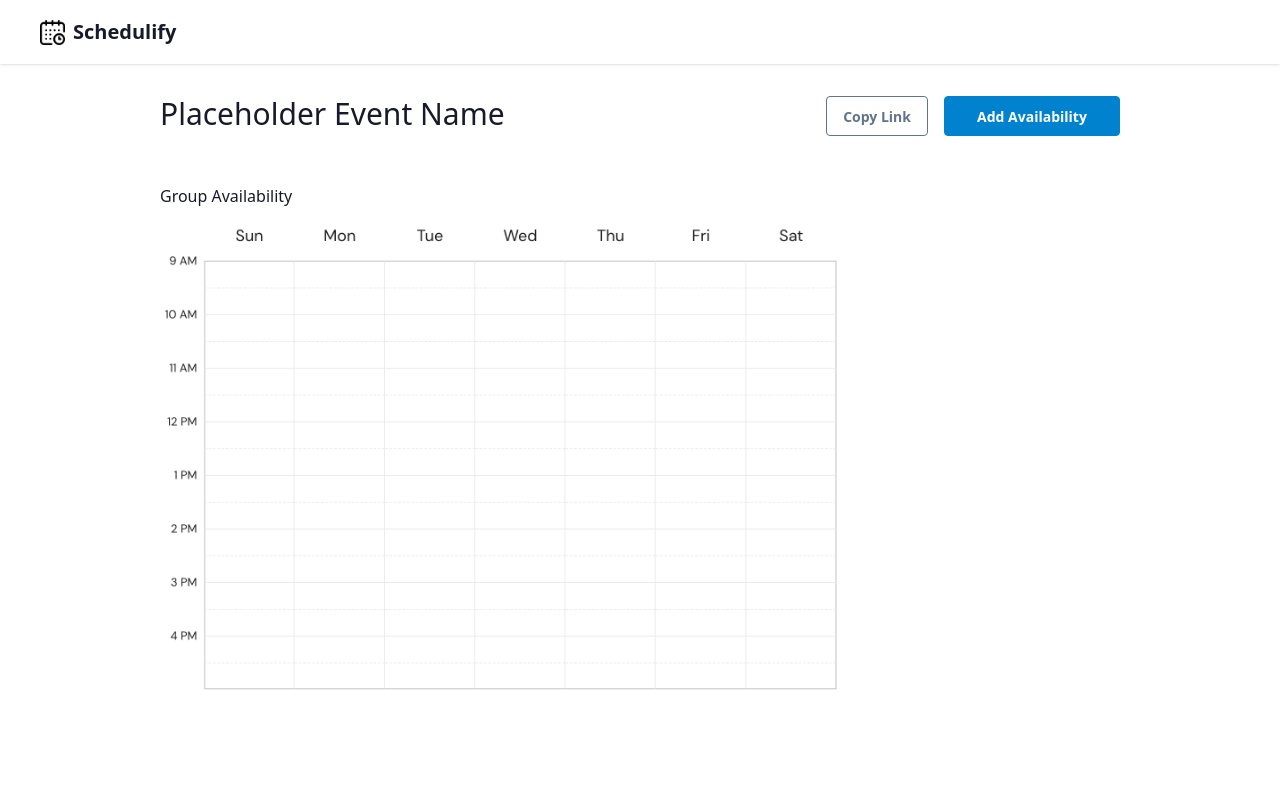
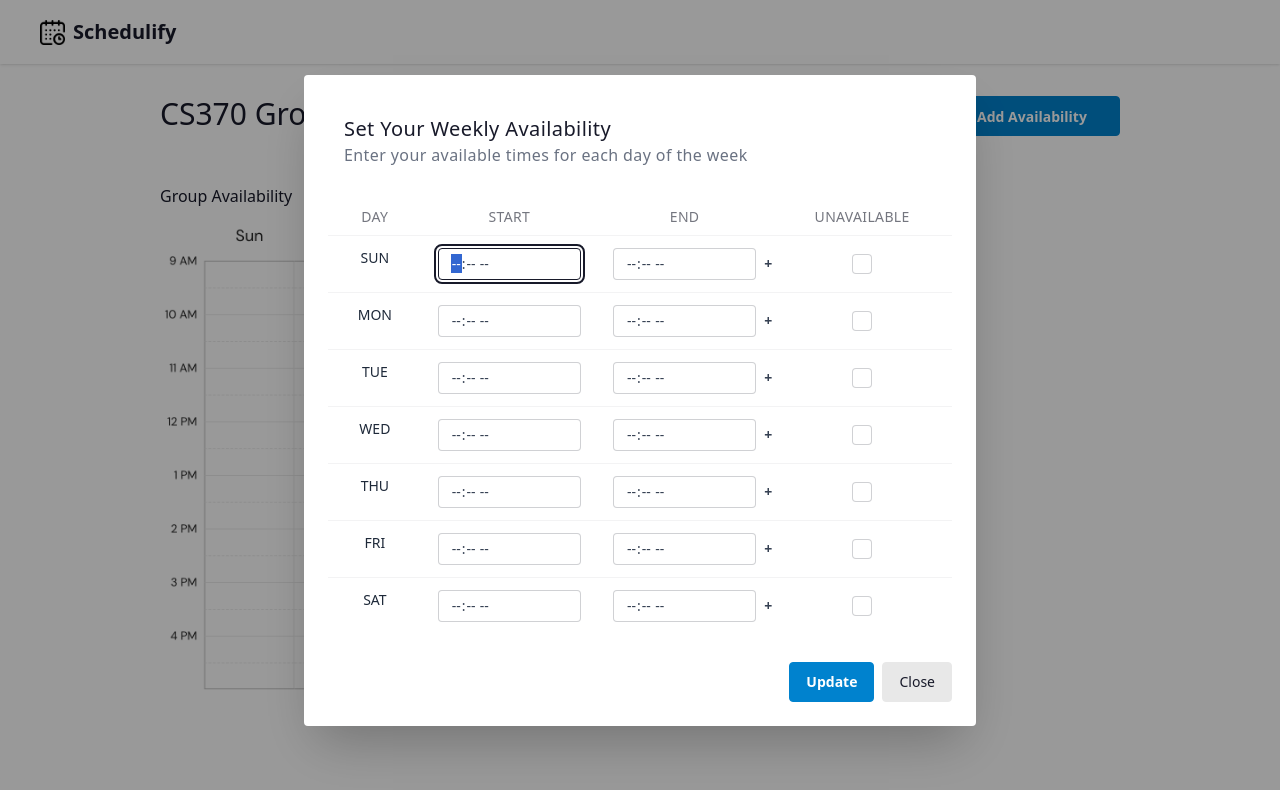
Before and after one commit to prasen-shakya/Schedulify, a React (Vite) app in the folder frontend/: page /event/1 in a window 1280 px wide. Both pictures are taken after a click on the button "Add Availability". Shown: the top 790 px of the page. Built offline with nearby package versions, Linux system fonts and the light colour scheme; the HTML template or start-up script is replaced by a standard one.

Commit message:
Create the availability modal

```diff
--- /dev/null
+++ b/frontend/src/components/event-page/AvailabilityModal.jsx
@@ -0,0 +1,256 @@
+import { useEffect, useState } from "react";
+
+// AvailabilityModal component for setting weekly availability
+const AvailabilityModal = () => {
+  // Days of the week
+  const days = ["SUN", "MON", "TUE", "WED", "THU", "FRI", "SAT"];
+
+  // Initialize availabity variable
+  const [availability, setAvailability] = useState(
+    days.reduce((acc, day) => {
+      acc[day] = { times: [{ start: "", end: "" }], unavailable: false };
+      return acc;
+    }, {}),
+  );
+
+  const [error, setError] = useState("");
+
+  useEffect(() => {
+    console.log("Updated availability:", availability);
+  }, [availability]);
+
+  function addAvailabilityToDay(day) {
+    setAvailability((prev) => ({
+      ...prev,
+      [day]: {
+        ...prev[day],
+        times: [...prev[day].times, { start: "", end: "" }],
+      },
+    }));
+  }
+
+  function removeAvailabilityFromDay(day) {
+    setAvailability((prev) => {
+      return {
+        ...prev,
+        [day]: {
+          ...prev[day],
+          times: prev[day].times.slice(0, -1),
+        },
+      };
+    });
+  }
+
+  function updateAvailability(day, index, field, value) {
+    const startTime = availability[day].times[index].start;
+    const endTime = availability[day].times[index].end;
+
+    // Helper to reset invalid value
+    const resetField = (message) => {
+      setError(message);
+      setAvailability((prev) => {
+        const updatedTimes = [...prev[day].times];
+        updatedTimes[index][field] = "";
+        return {
+          ...prev,
+          [day]: { ...prev[day], times: updatedTimes },
+        };
+      });
+    };
+
+    // Validation
+    if (field === "start" && endTime && value >= endTime) {
+      return resetField("Start time must be before end time.");
+    }
+    if (field === "end" && startTime && value <= startTime) {
+      return resetField("End time must be after start time.");
+    }
+
+    // Clear error and update normally
+    setError("");
+    setAvailability((prev) => {
+      const updatedTimes = [...prev[day].times];
+      updatedTimes[index][field] = value;
+      return {
+        ...prev,
+        [day]: { ...prev[day], times: updatedTimes },
+      };
+    });
+  }
+
+  function toggleUnavailable(day, isChecked) {
+    setAvailability((prev) => {
+      return {
+        ...prev,
+        [day]: {
+          times: [{ start: "", end: "" }],
+          unavailable: isChecked,
+        },
+      };
+    });
+  }
+
+  return (
+    // Modal dialog for availability
+    <dialog id="availability-modal" className="modal">
+      <div className="modal-box max-w-2xl">
+        {/* Title section */}
+        <div className="p-4 tracking-wide">
+          <p className="text-xl">Set Your Weekly Availability</p>
+          <p className="font-light text-gray-500">
+            Enter your available times for each day of the week
+          </p>
+
+          {error && (
+            <div role="alert" className="alert alert-error alert-outline mt-4">
+              <svg
+                xmlns="http://www.w3.org/2000/svg"
+                className="h-6 w-6 shrink-0 stroke-current"
+                fill="none"
+                viewBox="0 0 24 24"
+              >
+                <path
+                  strokeLinecap="round"
+                  strokeLinejoin="round"
+                  strokeWidth="2"
+                  d="M10 14l2-2m0 0l2-2m-2 2l-2-2m2 2l2 2m7-2a9 9 0 11-18 0 9 9 0 0118 0z"
+                />
+              </svg>
+              <span>{error}</span>
+            </div>
+          )}
+        </div>
+
+        {/* Table for availability input */}
+        <div className="mt-4 overflow-x-auto">
+          <table className="table w-full border-collapse">
+            <thead>
+              <tr className="text-center text-sm tracking-wide uppercase">
+                {/* Table headers */}
+                <th className="py-2 font-light">Day</th>
+                <th className="py-2 font-light">Start</th>
+                <th className="py-2 font-light">End</th>
+                <th className="py-2 font-light">Unavailable</th>
+              </tr>
+            </thead>
+            <tbody className="text-sm text-gray-700">
+              {/* Render a row for each day */}
+              {days.map((day) => (
+                <tr key={day} className="text-center hover:bg-gray-50">
+                  {/* Day name */}
+                  <td className="py-3 align-top font-medium text-gray-800">
+                    {day}
+                  </td>
+                  {/* Start time input */}
+                  <td className="align-top">
+                    <div className="flex flex-col gap-2">
+                      {availability[day].times.map((_, index) => (
+                        <input
+                          disabled={availability[day].unavailable}
+                          key={`start_date_${index}`}
+                          type="time"
+                          className="input input-bordered input-sm w-full text-sm"
+                          value={availability[day].times[index].start}
+                          onChange={(e) =>
+                            updateAvailability(
+                              day,
+                              index,
+                              "start",
+                              e.target.value,
+                            )
+                          }
+                        />
+                      ))}
+                    </div>
+                  </td>
+                  {/* End time input with add button */}
+                  <td className="align-top">
+                    <div className="flex flex-col gap-2">
+                      {availability[day].times.slice(0, -1).map((_, index) => (
+                        <input
+                          disabled={availability[day].unavailable}
+                          key={`end_date_${index}`}
+                          type="time"
+                          className="input input-bordered input-sm w-full text-sm"
+                          value={availability[day].times[index].end}
+                          onChange={(e) =>
+                            updateAvailability(
+                              day,
+                              index,
+                              "end",
+                              e.target.value,
+                            )
+                          }
+                        />
+                      ))}
+                      <div className="relative">
+                        <input
+                          disabled={availability[day].unavailable}
+                          type="time"
+                          className="input input-bordered input-sm w-full text-sm"
+                          value={
+                            availability[day].times[
+                              availability[day].times.length - 1
+                            ].end
+                          }
+                          onChange={(e) =>
+                            updateAvailability(
+                              day,
+                              availability[day].times.length - 1,
+                              "end",
+                              e.target.value,
+                            )
+                          }
+                        />
+                        {/* Add more end times button */}
+                        {!availability[day].unavailable && (
+                          <button
+                            className="absolute top-1/2 -right-4 -translate-y-1/2 py-0 font-semibold hover:cursor-pointer"
+                            onClick={() => addAvailabilityToDay(day)}
+                          >
+                            +
+                          </button>
+                        )}
+                        {availability[day].times.length > 1 && (
+                          <button
+                            className="absolute top-1/2 -right-8 -translate-y-1/2 py-0 font-semibold hover:cursor-pointer"
+                            onClick={() => removeAvailabilityFromDay(day)}
+                          >
+                            -
+                          </button>
+                        )}
+                      </div>
+                    </div>
+                  </td>
+                  {/* Unavailable checkbox */}
+                  <td>
+                    <input
+                      type="checkbox"
+                      className="checkbox checkbox-sm"
+                      checked={availability[day].unavailable}
+                      onChange={(e) => {
+                        toggleUnavailable(day, e.target.checked);
+                      }}
+                    />
+                  </td>
+                </tr>
+              ))}
+            </tbody>
+          </table>
+        </div>
+
+        {/* Modal action buttons */}
+        <div className="modal-action mt-4 pt-3">
+          <form method="dialog" className="flex gap-2">
+            {/* Update button */}
+            <button className="btn btn-primary font-semibold">Update</button>
+            {/* Close button */}
+            <button className="btn font-medium">Close</button>
+          </form>
+        </div>
+      </div>
+    </dialog>
+  );
+};
+
+export default AvailabilityModal;
--- a/frontend/src/components/home/EventModal.jsx
+++ b/frontend/src/components/home/EventModal.jsx
@@ -1,7 +1,7 @@
 import { useState } from "react";
 import { useNavigate } from "react-router";
 
-export const EventModal = () => {
+const EventModal = () => {
   // Get all of the times from 12 am to 11 pm in a string format
   const times = Array.from({ length: 24 }, (_, h) => {
     const hour = h % 12 === 0 ? 12 : h % 12;
@@ -121,3 +121,5 @@ export const EventModal = () => {
     </dialog>
   );
 };
+
+export default EventModal;
--- a/frontend/src/index.css
+++ b/frontend/src/index.css
@@ -9,3 +9,12 @@
 html {
   scrollbar-gutter: auto !important;
 }
+
+input[type="time"]::-webkit-calendar-picker-indicator {
+  display: none;
+}
+
+input[type="time"]::-webkit-inner-spin-button,
+input[type="time"]::-webkit-clear-button {
+  display: none;
+}
--- a/frontend/src/pages/EventPage.jsx
+++ b/frontend/src/pages/EventPage.jsx
@@ -1,4 +1,5 @@
 import { useParams } from "react-router";
+import AvailabilityModal from "../components/event-page/AvailabilityModal";
 import weekView from "../images/week-view.png";
 
 export const EventPage = () => {
@@ -6,12 +7,21 @@ export const EventPage = () => {
   const { eventId } = useParams();
 
   return (
-    <div className="my-8 lg:mx-40">
-      <div className="flex w-full flex-col justify-between xl:flex-row">
-        <h1 className="text-3xl font-light">Placeholder Event Name</h1>
+    <>
+      <AvailabilityModal />
+      <div className="mx-8 my-8 lg:mx-40">
+        <div className="flex w-full flex-col justify-between md:flex-row">
+          <h1 className="text-3xl font-light">CS370 Group Meeting Time</h1>
           <div className="flex gap-4">
             <button className="btn btn-secondary btn-outline">Copy Link</button>
-          <button className="btn btn-primary w-44">Add Availability</button>
+            <button
+              onClick={() =>
+                document.getElementById("availability-modal").showModal()
+              }
+              className="btn btn-primary w-44"
+            >
+              Add Availability
+            </button>
           </div>
         </div>
         <div className="mt-12">
@@ -19,5 +29,6 @@ export const EventPage = () => {
           <img src={weekView} className="h-[500px]" alt="" />
         </div>
       </div>
+    </>
   );
 };
--- a/frontend/src/pages/Home.jsx
+++ b/frontend/src/pages/Home.jsx
@@ -1,4 +1,4 @@
-import { EventModal } from "../components/home/EventModal";
+import EventModal from "../components/home/EventModal";
 
 export const Home = () => {
   return (
```
Lines whose indentation alone changed are shown as unchanged.
